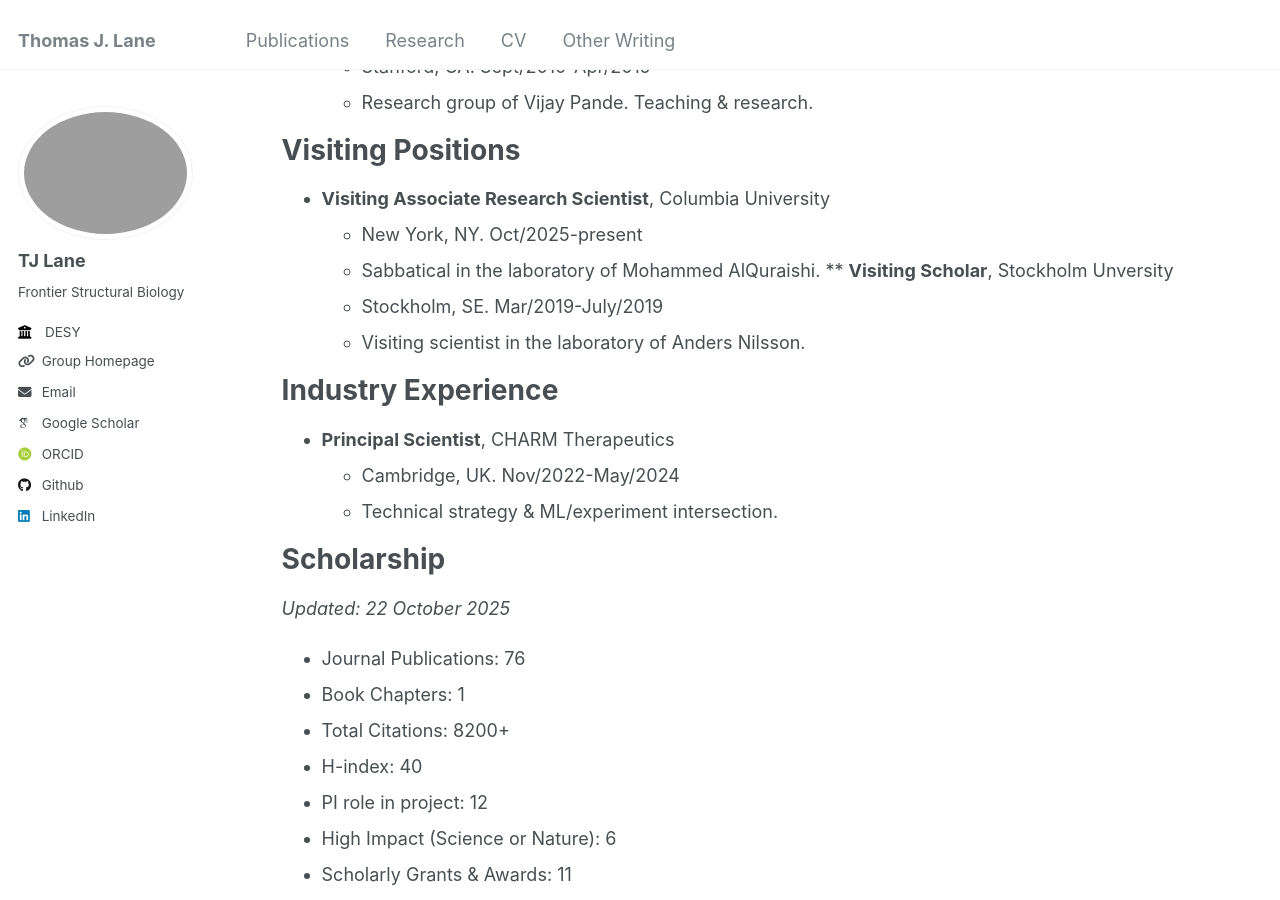
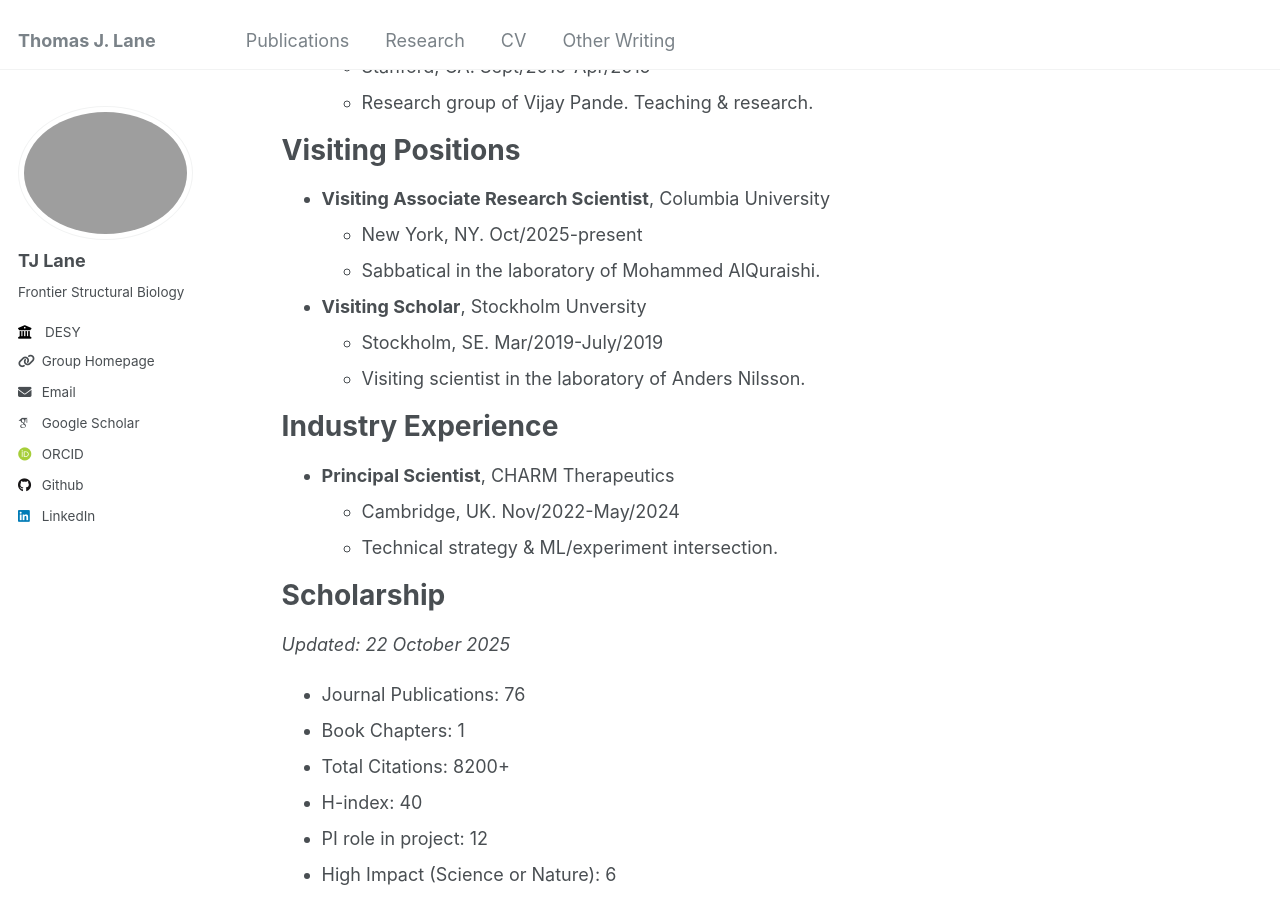
Before and after one commit to tjlane/tjlane.github.io, a Jekyll site: the page built from _pages/cv.md, in a window 1280 px wide and 900 px high, scrolled down 639 px. Built offline with Jekyll 4.4.1, drawn with Linux system fonts in a browser that asks for light colours; some web fonts are replaced.

Commit message:
sigh extra asterisk

```diff
--- a/_pages/cv.md
+++ b/_pages/cv.md
@@ -35,7 +35,7 @@ Visiting Positions
 * **Visiting Associate Research Scientist**, Columbia University
   * New York, NY. Oct/2025-present
   * Sabbatical in the laboratory of Mohammed AlQuraishi.
-** **Visiting Scholar**, Stockholm Unversity
+* **Visiting Scholar**, Stockholm Unversity
   * Stockholm, SE. Mar/2019-July/2019
   * Visiting scientist in the laboratory of Anders Nilsson.
 
```
